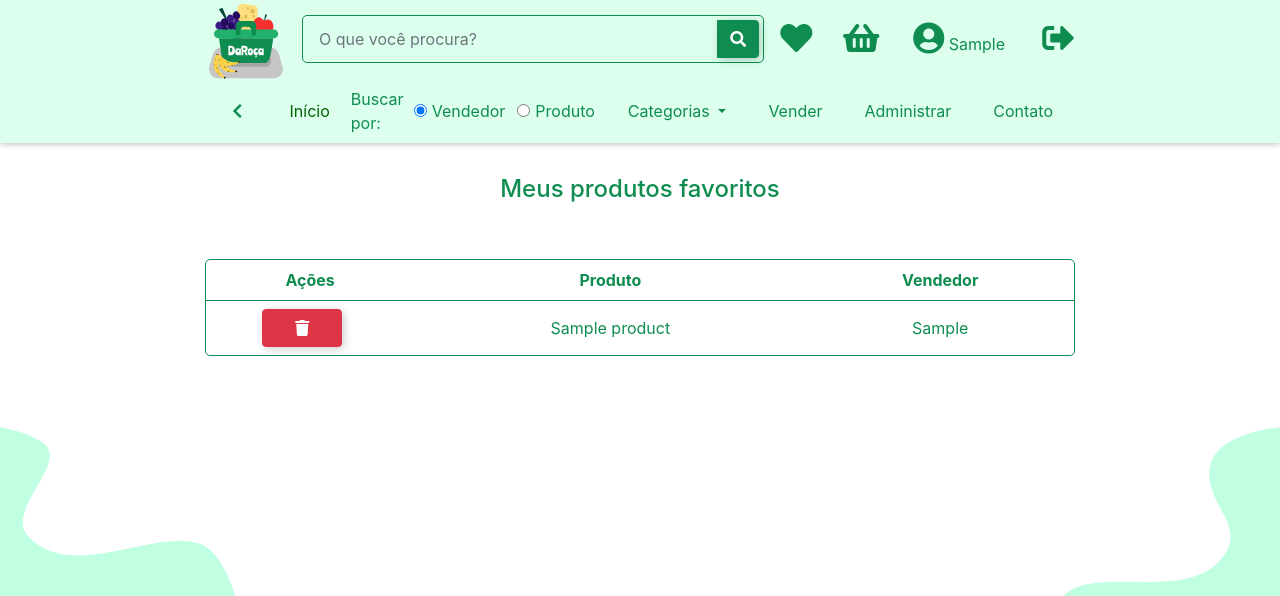
After one commit to irisviana/Da_Roca, a Django app: page /product/favorites/list in a window 1280 px wide. The commit adds this page. Shown: the top 596 px of the page. Run offline with Django 3.2, Linux system fonts and the light colour scheme; a user stored in the database is signed in; tables that the repository leaves empty hold one stand-in row (values such as "Sample post"); some libraries are stand-ins or nearby versions; some web fonts are replaced.

Commit message:
implementação do front de favoritar e desfavoritar um produto como favorito

```diff
--- a/projeto_da_roca/products/urls.py
+++ b/projeto_da_roca/products/urls.py
@@ -2,7 +2,7 @@ from django.urls import path
 from django.conf import settings
 from django.conf.urls.static import static
 
-from .views import ProductView, CategoryView
+from .views import ProductView, CategoryView, FavoriteView
 
 
 urlpatterns = [
@@ -16,6 +16,9 @@ urlpatterns = [
     path('categories/create', CategoryView.create_category, name='create_category'),
     path('categories/update/<int:category_id>', CategoryView.update_category, name='update_category'),
     path('categories/delete', CategoryView.delete_category, name='delete_category'),
+    path('favorites/create', FavoriteView.create_favorite, name='create_favorite'),
+    path('favorites/list', FavoriteView.list_favorites, name='list_favorites'),
+    path('favorites/delete', FavoriteView.delete_favorite, name='delete_favorite'),
 ]
 
 
--- a/projeto_da_roca/products/views.py
+++ b/projeto_da_roca/products/views.py
@@ -78,9 +78,12 @@ class ProductView:
     def view_product(cls, request, product_id):
         product = get_object_or_404(Product, id=product_id)
         if request.user.is_authenticated:
+            user = request.user
             if request.method == 'GET':
+                favorite = Favorite.objects.filter(user=user, product=product)
                 return render(request, 'product/view_product.html', {
-                    'product': product
+                    'product': product,
+                    'favorites': favorite
                 })
         return redirect('login')
 
@@ -187,10 +190,14 @@ class FavoriteView:
                 product_id = request.POST['product_id']
                 product = Product.objects.get(id=product_id)
 
-                favorite = Favorite(user=user, product=product)
-                favorite.save()
+                try:
+                    favorite = Favorite.objects.get(user=user, product=product)
+                    favorite.delete()
+                except Favorite.DoesNotExist:
+                    favorite = Favorite(user=user, product=product)
+                    favorite.save()
 
-            return redirect('list_favorites')
+            return redirect('view_product', product_id=product.id)
         return redirect('login')
 
     @classmethod
@@ -201,5 +208,5 @@ class FavoriteView:
                 favorite = get_object_or_404(Favorite, id=favorite_id)
                 favorite.delete()
 
-                return redirect('list_favorites')
+            return redirect('list_favorites')
         return redirect('login')
--- /dev/null
+++ b/projeto_da_roca/templates/favorite/home.html
@@ -0,0 +1,54 @@
+<!-- templates/favorite/home.html -->
+{% extends 'base.html' %}
+{% load static %}
+
+{% block header %}
+    {% include 'header.html' %}
+{% endblock %}
+
+{% block content %}
+    <div class="d-flex flex-column align-items-center">
+        <div>
+            <h4>Meus produtos favoritos</h4>
+        </div>
+    </div>
+    <div class="inner_container mt-4">
+        <table class="custom_table mt-5">
+            <thead>
+                <tr>
+                    <th>Ações</th>
+                    <th>Produto</th>
+                    <th>Vendedor</th>
+                </tr>
+            </thead>
+            <tbody>
+            {% if favorites|length > 0 %}
+                {% for favorite in favorites %}
+                <tr>
+                    <td>
+                        <div class="actions">
+                            <button type="button"
+                                class="btn btn-danger"
+                                data-toggle="modal"
+                                data-target="#includedModal"
+                                data-query="favorite_id={{ favorite.id }}"
+                                tittle="Remover produto dos meus favoritos">
+                                <span class="fas fa-trash"></span>
+                            </button>
+                        </div>
+                    </td>
+                    <td>{{ favorite.product.name }}</td>
+                    <td>{{ favorite.user.first_name }}</td>
+                </tr>
+                {% endfor %}
+            {% else %}
+                <tr>
+                    <td colspan="3">Nenhum produto nos meus favoritos</td>
+                </tr>
+            {% endif %}
+            </tbody>
+        </table>
+    </div>
+    {% url 'delete_favorite' as action_url %}
+    {% include 'modal.html' with modal_id="includedModal" header="Remover produto dos meus favoritoss" message='Tem certeza que deseja remover esse produto dos meus favoritos?' confirm="Sim" cancel="Cancelar" %}
+{% endblock %}
--- a/projeto_da_roca/templates/header.html
+++ b/projeto_da_roca/templates/header.html
@@ -14,7 +14,7 @@
     </div>
     <nav class="ml-auto mr-auto mr-md-0">
         <ul>
-            <li><a class="btn btn-secondary btn-thin" href="" title="Produtos favoritos"><i class="fa fa-heart fa-2x" aria-hidden="true"></i></a></li>
+            <li><a class="btn btn-secondary btn-thin" href="{% url 'list_favorites' %}" title="Produtos favoritos"><i class="fa fa-heart fa-2x" aria-hidden="true"></i></a></li>
             <li><a class="btn btn-secondary btn-thin" href="{% url 'cart' %}" title="Cesta de produtos"><i class="fa fa-shopping-basket fa-2x" aria-hidden="true" ></i></a></li>
 
             {% if request.user.is_authenticated %}
```
Also changed, not shown: projeto_da_roca/templates/product/view_product.html (+7 -0 lines), projeto_da_roca/products/migrations/0005_merge_20210624_2120.py (added), projeto_da_roca/static/productImages/legumes.jpg (added), projeto_da_roca/users/migrations/0003_merge_20210624_2120.py (added).
